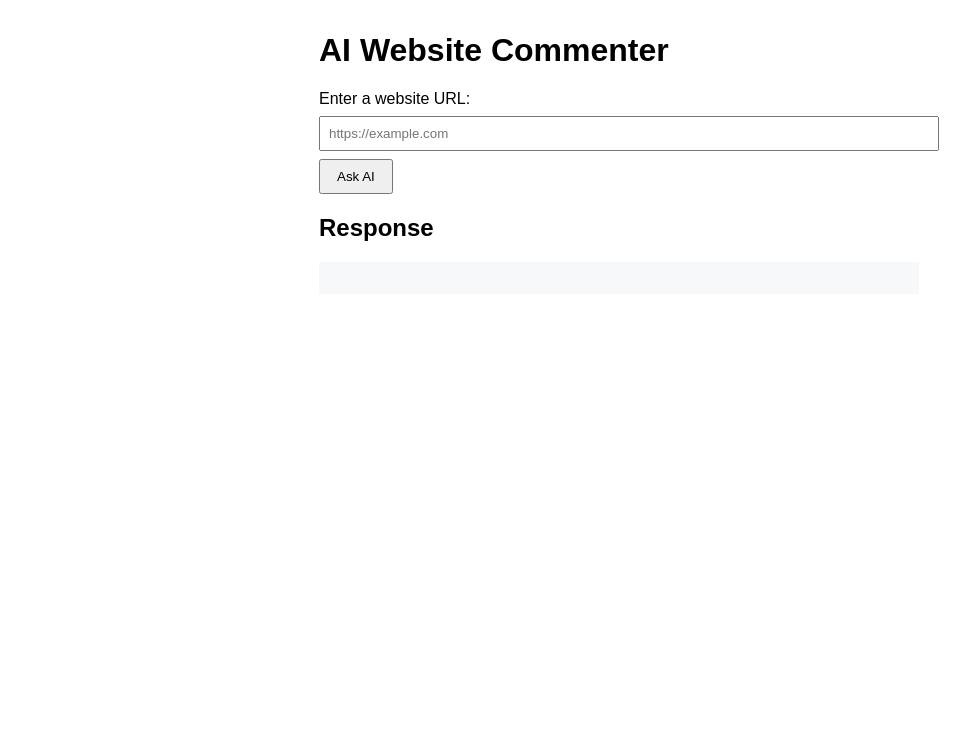
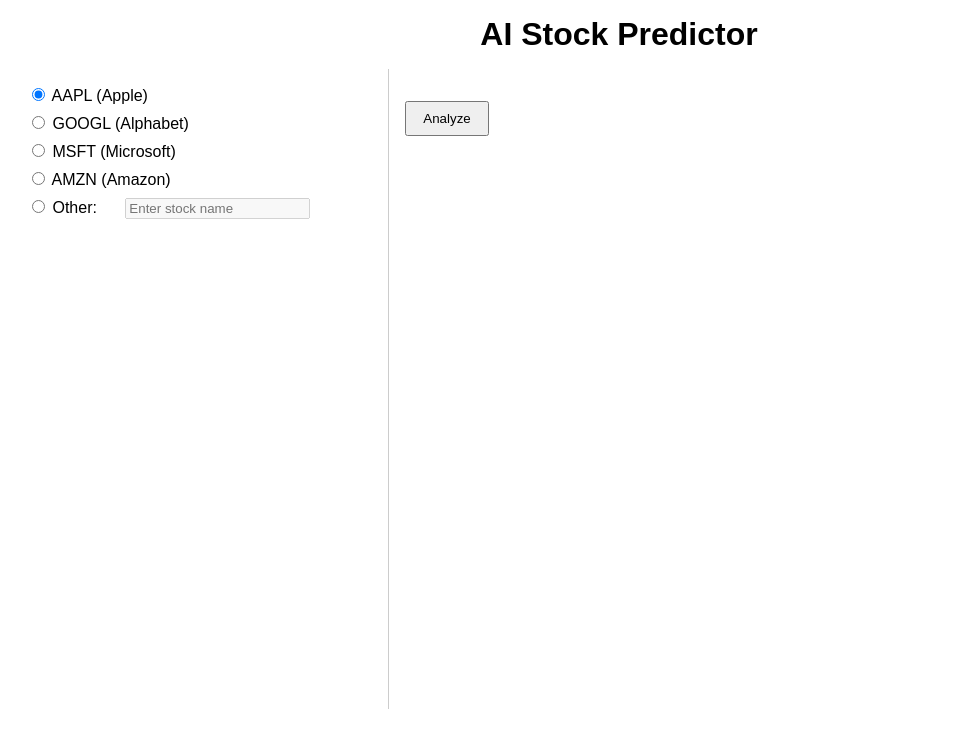
Before and after one commit to ShoumikSaha/ai-agent-project, a Flask app: page / in a window 1280 px wide. Shown: the top 748 px of the page, without its empty margins (21-991 px from the left). Run offline with Flask 3, Linux system fonts and the light colour scheme.

Commit message:
added 2 panels to the site

```diff
--- a/app.py
+++ b/app.py
@@ -2,35 +2,69 @@
 from flask import Flask, render_template, request, jsonify
 from openai import OpenAI
 
+app = Flask(__name__)
+
+# ---------- OpenAI client ----------
 client = OpenAI(api_key=os.getenv("OPENAI_API_KEY"))
 
-app = Flask(__name__)
+# ---------- System prompt ----------
+SYSTEM_PROMPT = (
+    "You are a seasoned financial analyst. "
+    "For any stock requested, you must return:\n"
+    "• A single‑sentence short summary of its outlook.\n"
+    "• A paragraph‑length detailed explanation.\n"
+    "Label them exactly as “Short summary:” and “Detailed explanation:”."
+)
 
+# ---------- Routes ----------
 @app.route("/")
 def index():
     return render_template("index.html")
 
-@app.route("/api/ask", methods=["POST"])
-def ask():
-    data = request.get_json()
-    website = data.get("website", "")
-    if not website:
-        return jsonify({"error": "No website provided"}), 400
+
+@app.route("/analyze_stock", methods=["POST"])
+def analyze_stock():
+    data = request.json or {}
+    selected_stock = data.get("stock", "").strip() or "Unknown Stock"
+
+    user_prompt = (
+        f"Generate the required short summary and detailed explanation for {selected_stock}."
+    )
 
     try:
-        completion = client.chat.completions.create(
+        response = client.chat.completions.create(
             model="gpt-4o",
             messages=[
-                {"role": "system", "content": "You are a helpful assistant that comments on websites."},
-                {"role": "user", "content": f"Provide a short, helpful response about the website: {website}"}
+                {"role": "system", "content": SYSTEM_PROMPT},
+                {"role": "user", "content": user_prompt},
             ],
-            max_tokens=150,
-            temperature=0.7,
         )
-        text = completion.choices[0].message.content.strip()
-        return jsonify({"response": text})
+
+        ai_text = response.choices[0].message.content.strip()
+
+        # ---- Parse model output ----
+        short_summary = "No short summary found."
+        detailed_explanation = "No detailed explanation found."
+
+        if "Short summary:" in ai_text and "Detailed explanation:" in ai_text:
+            summary_part, detail_part = ai_text.split("Detailed explanation:", 1)
+            short_summary = summary_part.replace("Short summary:", "").strip()
+            detailed_explanation = detail_part.strip()
+        else:
+            lines = ai_text.splitlines()
+            if lines:
+                short_summary = lines[0].strip()
+                detailed_explanation = " ".join(lines[1:]).strip()
+
+        return jsonify(
+            short_summary=short_summary,
+            detailed_explanation=detailed_explanation,
+        )
+
     except Exception as e:
-        return jsonify({"error": str(e)}), 500
+        return jsonify(error=str(e)), 500
+
 
 if __name__ == "__main__":
-    app.run(host="0.0.0.0", port=int(os.environ.get("PORT", 5000)))
+    # Local dev; Render uses gunicorn via Procfile
+    app.run(host="0.0.0.0", port=5000)
--- a/templates/index.html
+++ b/templates/index.html
@@ -1,24 +1,178 @@
 <!DOCTYPE html>
-<html lang="en">
-<head>
-    <meta charset="UTF-8">
-    <title>AI Website Commenter</title>
-    <script defer src="/static/main.js"></script>
+<html>
+  <head>
+    <meta charset="UTF-8" />
+    <title>AI Stock Predictor</title>
     <style>
-        body { font-family: Arial, sans-serif; max-width: 600px; margin: 2rem auto; }
-        input[type=url] { width: 100%; padding: 0.5rem; margin-top: 0.5rem; }
-        button { padding: 0.5rem 1rem; margin-top: 0.5rem; }
-        pre { background: #f6f8fa; padding: 1rem; white-space: pre-wrap; }
+      body {
+        margin: 0;
+        padding: 0;
+        font-family: sans-serif;
+      }
+      h1 {
+        text-align: center;
+        margin: 1rem 0;
+      }
+      .container {
+        display: flex;
+        flex-direction: row;
+        height: 80vh;
+        margin: 0 2rem;
+      }
+      .left-panel {
+        width: 30%;
+        border-right: 1px solid #ccc;
+        padding: 1rem;
+      }
+      .right-panel {
+        width: 70%;
+        padding: 1rem;
+      }
+      .stock-list {
+        display: flex;
+        flex-direction: column;
+      }
+      .stock-option {
+        margin-bottom: 0.5rem;
+      }
+      .other-stock-input {
+        margin-left: 1.5rem;
+      }
+      .analyze-btn {
+        margin: 1rem 0;
+        padding: 0.5rem 1rem;
+        cursor: pointer;
+      }
+      .response-box {
+        border: 1px solid #ccc;
+        padding: 1rem;
+        margin-bottom: 1rem;
+      }
+      .toggle-explanation {
+        margin-top: 0.5rem;
+        cursor: pointer;
+      }
+      .hidden {
+        display: none;
+      }
     </style>
-</head>
-<body>
-    <h1>AI Website Commenter</h1>
-    <form id="website-form">
-        <label for="website">Enter a website URL:</label>
-        <input type="url" id="website" name="website" placeholder="https://example.com" required>
-        <button type="submit">Ask AI</button>
-    </form>
-    <h2>Response</h2>
-    <pre id="response"></pre>
-</body>
+  </head>
+  <body>
+    <h1>AI Stock Predictor</h1>
+    <div class="container">
+      <!-- Left Panel: list of stocks (radio buttons) -->
+      <div class="left-panel">
+        <div class="stock-list" id="stockList">
+          <!-- Example built-in stock options -->
+          <label class="stock-option">
+            <input type="radio" name="stock" value="AAPL" checked />
+            AAPL (Apple)
+          </label>
+          <label class="stock-option">
+            <input type="radio" name="stock" value="GOOGL" />
+            GOOGL (Alphabet)
+          </label>
+          <label class="stock-option">
+            <input type="radio" name="stock" value="MSFT" />
+            MSFT (Microsoft)
+          </label>
+          <label class="stock-option">
+            <input type="radio" name="stock" value="AMZN" />
+            AMZN (Amazon)
+          </label>
+          <label class="stock-option">
+            <input type="radio" name="stock" value="OTHER" />
+            Other:
+            <input class="other-stock-input" type="text" id="otherStock" placeholder="Enter stock name" disabled />
+          </label>
+        </div>
+      </div>
+
+      <!-- Right Panel: button + results -->
+      <div class="right-panel">
+        <button id="analyzeBtn" class="analyze-btn">Analyze</button>
+
+        <div id="responseBox" class="response-box hidden">
+          <p><strong>Short Summary:</strong> <span id="shortSummary"></span></p>
+          <div>
+            <label>
+              <input type="checkbox" id="toggleExplanation" class="toggle-explanation" />
+              Explanation
+            </label>
+          </div>
+          <p id="detailedExplanation" class="hidden"></p>
+        </div>
+      </div>
+    </div>
+
+    <script>
+      // Enable/disable the "other stock" text input
+      const stockList = document.getElementById('stockList');
+      const otherStockInput = document.getElementById('otherStock');
+
+      stockList.addEventListener('change', (event) => {
+        const value = event.target.value;
+        if (value === 'OTHER') {
+          otherStockInput.disabled = false;
+        } else {
+          otherStockInput.disabled = true;
+          otherStockInput.value = '';
+        }
+      });
+
+      const analyzeBtn = document.getElementById('analyzeBtn');
+      const responseBox = document.getElementById('responseBox');
+      const shortSummaryEl = document.getElementById('shortSummary');
+      const detailedExplanationEl = document.getElementById('detailedExplanation');
+      const toggleExplanation = document.getElementById('toggleExplanation');
+
+      // Hide/show the detailed explanation
+      toggleExplanation.addEventListener('change', () => {
+        if (toggleExplanation.checked) {
+          detailedExplanationEl.classList.remove('hidden');
+        } else {
+          detailedExplanationEl.classList.add('hidden');
+        }
+      });
+
+      analyzeBtn.addEventListener('click', async () => {
+        // Find the selected radio
+        const selectedRadio = document.querySelector('input[name="stock"]:checked');
+        let stockName = selectedRadio.value;
+        if (stockName === 'OTHER') {
+          // use the text from otherStock
+          stockName = otherStockInput.value.trim() || 'Unknown Stock';
+        }
+
+        // POST to our Flask endpoint
+        try {
+          const resp = await fetch('/analyze_stock', {
+            method: 'POST',
+            headers: {
+              'Content-Type': 'application/json'
+            },
+            body: JSON.stringify({ stock: stockName })
+          });
+          const data = await resp.json();
+
+          if (data.error) {
+            shortSummaryEl.textContent = "Error: " + data.error;
+            detailedExplanationEl.textContent = "";
+          } else {
+            shortSummaryEl.textContent = data.short_summary;
+            detailedExplanationEl.textContent = data.detailed_explanation;
+          }
+          // Show the response box
+          responseBox.classList.remove('hidden');
+          // Uncheck explanation toggle & hide explanation initially
+          toggleExplanation.checked = false;
+          detailedExplanationEl.classList.add('hidden');
+        } catch (e) {
+          shortSummaryEl.textContent = "Error: " + e.toString();
+          detailedExplanationEl.textContent = "";
+          responseBox.classList.remove('hidden');
+        }
+      });
+    </script>
+  </body>
 </html>
```
